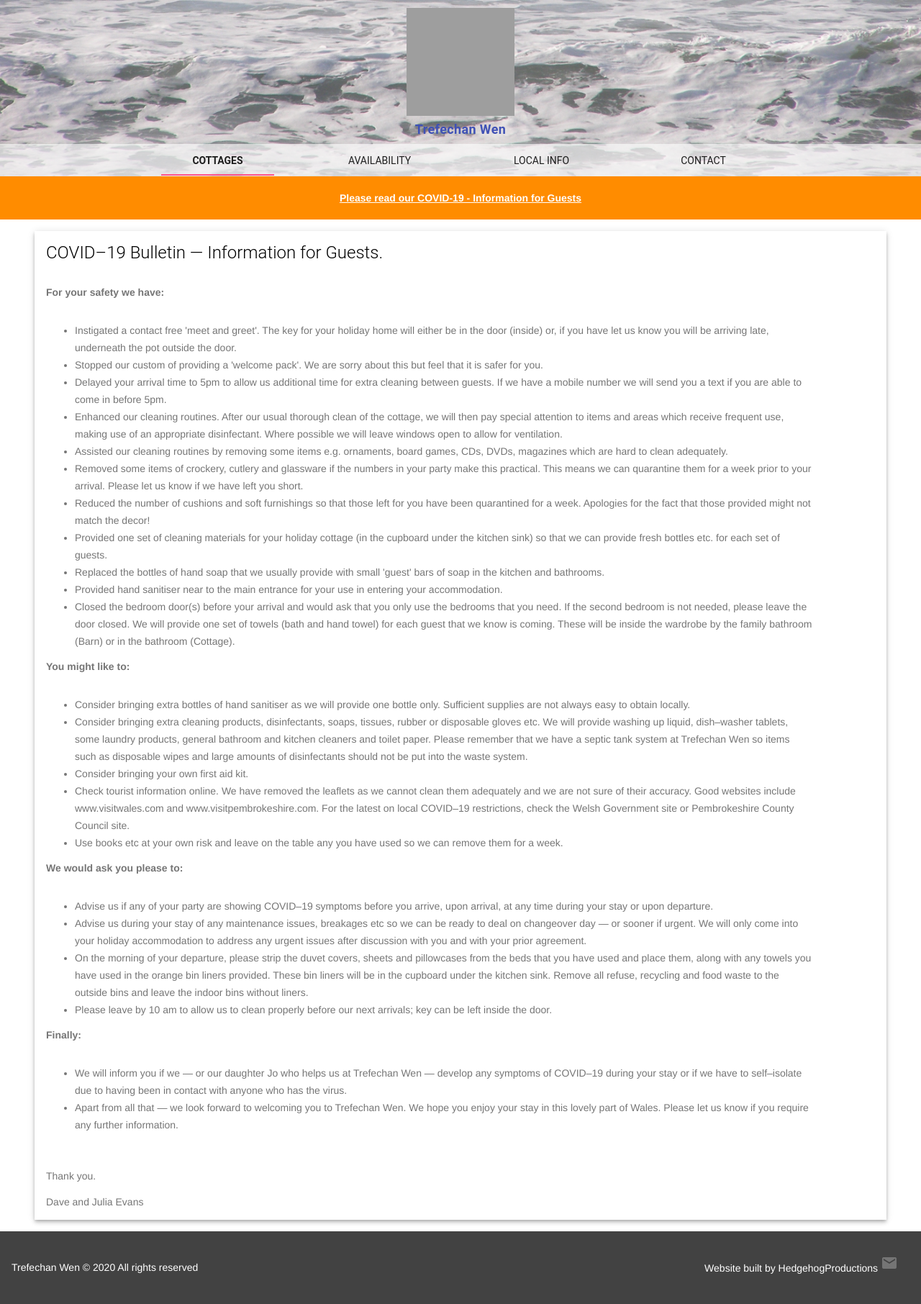
After one commit to HedgehogProductions/trefechanwen, a Django app: page /covid in a window 1280 px wide. The commit adds this page. Shown: the whole page at 72% size. Run offline with Django 3.2, Linux system fonts and the light colour scheme; parts of the project's set-up code (start-up, migrations or seed data) failed here and were passed over; grey boxes are pictures that could not be loaded.

Commit message:
First stab at COVID header and page.

```diff
--- a/trefechanwen/static/css/styles.css
+++ b/trefechanwen/static/css/styles.css
@@ -340,3 +340,27 @@ img.article-image {
     min-height: 256px;
     background: url('/static/images/sky_3.jpg') center / cover;
 }
+
+.covid-header {
+    background-color: darkorange;
+    text-align: center;
+    min-height: 20px;
+    padding: 20px 0;
+}
+
+.covid-header > a:link {
+    color: white;
+    font-weight: bolder;
+}
+.covid-header > a:visited {
+    color: white;
+    font-weight: bolder;
+}
+.covid-header > a:hover {
+    color: white;
+    font-weight: bolder;
+}
+.covid-header > a:active {
+    color: white;
+    font-weight: bolder;
+}
--- a/trefechanwen/templates/base.html
+++ b/trefechanwen/templates/base.html
@@ -39,6 +39,9 @@
             <a class="mdl-navigation__link {% if activeTab == 'contact' %}is-active{% endif %}" href="{% url 'contact' %}">Contact</a>
         </nav>
     </div>
+    <div class="covid-header">
+        <a href="{% url 'covid' %}">Please read our COVID-19 - Information for Guests</a>
+    </div>
     {% endblock %}
 
     <main class="mdl-layout__content">
@@ -49,7 +52,7 @@
         <footer class="mdl-mini-footer">
             <div class="mdl-mini-footer__left-section">
                 <div class="mdl-logo">
-                    Trefechan Wen &copy; 2019 All rights reserved
+                    Trefechan Wen &copy; 2020 All rights reserved
                 </div>
             </div>
             <div class="mdl-mini-footer__right-section">
--- /dev/null
+++ b/trefechanwen/templates/covid.html
@@ -0,0 +1,95 @@
+{% extends "base.html" %}
+
+{% block content %}
+<div class="mdl-grid portfolio-max-width">
+    <div class="mdl-cell mdl-cell--12-col mdl-cell--8-col-tablet mdl-shadow--4dp">
+        <div class="mdl-card__title">
+            <h2 class="mdl-card__title-text">COVID&ndash;19 Bulletin &mdash; Information for Guests.</h2>
+        </div>
+        <div class="mdl-card__supporting-text mdl-card--expand">
+            <b>For your safety we have:</b><br><br>
+            <ul>
+                <li>Instigated a contact free &#39;meet and greet&#39;. The key for your
+                    holiday home will either be in the door (inside) or, if you have let
+                    us know you will be arriving late, underneath the pot outside the door.</li>
+                <li>Stopped our custom of providing a &#39;welcome pack&#39;. We are sorry
+                    about this but feel that it is safer for you.</li>
+                <li>Delayed your arrival time to 5pm to allow us additional time for extra
+                    cleaning between guests. If we have a mobile number we will send you a
+                    text if you are able to come in before 5pm.</li>
+                <li>Enhanced our cleaning routines. After our usual thorough clean of the
+                    cottage, we will then pay special attention to items and areas which
+                    receive frequent use, making use of an appropriate disinfectant. Where
+                    possible we will leave windows open to allow for ventilation.</li>
+                <li>Assisted our cleaning routines by removing some items e.g. ornaments,
+                    board games, CDs, DVDs, magazines which are hard to clean adequately.</li>
+                <li>Removed some items of crockery, cutlery and glassware if the numbers in
+                    your party make this practical. This means we can quarantine them for a
+                    week prior to your arrival. Please let us know if we have left you short.</li>
+                <li>Reduced the number of cushions and soft furnishings so that those left
+                    for you have been quarantined for a week. Apologies for the fact that
+                    those provided might not match the decor&#33;</li>
+                <li>Provided one set of cleaning materials for your holiday cottage (in the
+                    cupboard under the kitchen sink) so that we can provide fresh bottles etc.
+                    for each set of guests.</li>
+                <li>Replaced the bottles of hand soap that we usually provide with small
+                    &#39;guest&#39; bars of soap in the kitchen and bathrooms.</li>
+                <li>Provided hand sanitiser near to the main entrance for your use in entering
+                    your accommodation.</li>
+                <li>Closed the bedroom door(s) before your arrival and would ask that you only
+                    use the bedrooms that you need. If the second bedroom is not needed, please
+                    leave the door closed. We will provide one set of towels (bath and hand towel)
+                    for each guest that we know is coming. These will be inside the wardrobe by
+                    the family bathroom (Barn) or in the bathroom (Cottage).</li>
+            </ul>
+            <b>You might like to:</b><br><br>
+            <ul>
+                <li>Consider bringing extra bottles of hand sanitiser as we will provide one
+                    bottle only. Sufficient supplies are not always easy to obtain locally.</li>
+                <li>Consider bringing extra cleaning products, disinfectants, soaps, tissues,
+                    rubber or disposable gloves etc. We will provide washing up liquid,
+                    dish&ndash;washer tablets, some laundry products, general bathroom and kitchen
+                    cleaners and toilet paper. Please remember that we have a septic tank system
+                    at Trefechan Wen so items such as disposable wipes and large amounts of
+                    disinfectants should not be put into the waste system.</li>
+                <li>Consider bringing your own first aid kit.</li>
+                <li>Check tourist information online. We have removed the leaflets as we cannot
+                    clean them adequately and we are not sure of their accuracy. Good websites
+                    include www.visitwales.com and www.visitpembrokeshire.com. For the latest on
+                    local COVID&ndash;19 restrictions, check the Welsh Government site or
+                    Pembrokeshire County Council site.</li>
+                <li>Use books etc at your own risk and leave on the table any you have used so
+                    we can remove them for a week.</li>
+            </ul>
+            <b>We would ask you please to:</b><br><br>
+            <ul>
+                <li>Advise us if any of your party are showing COVID&ndash;19 symptoms before you
+                    arrive, upon arrival, at any time during your stay or upon departure.</li>
+                <li>Advise us during your stay of any maintenance issues, breakages etc so we
+                    can be ready to deal on changeover day &mdash; or sooner if urgent. We will
+                    only come into your holiday accommodation to address any urgent issues after
+                    discussion with you and with your prior agreement.</li>
+                <li>On the morning of your departure, please strip the duvet covers, sheets and
+                    pillowcases from the beds that you have used and place them, along with any
+                    towels you have used in the orange bin liners provided. These bin liners will
+                    be in the cupboard under the kitchen sink. Remove all refuse, recycling and
+                    food waste to the outside bins and leave the indoor bins without liners.</li>
+                <li>Please leave by 10 am to allow us to clean properly before our next arrivals&#59;
+                    key can be left inside the door.</li>
+            </ul>
+            <b>Finally:</b><br><br>
+            <ul>
+                <li>We will inform you if we &mdash; or our daughter Jo who helps us at Trefechan Wen
+                    &mdash; develop any symptoms of COVID&ndash;19 during your stay or if we have to
+                    self&ndash;isolate due to having been in contact with anyone who has the virus.</li>
+                <li>Apart from all that &mdash; we look forward to welcoming you to Trefechan Wen. We
+                    hope you enjoy your stay in this lovely part of Wales. Please let us know if you
+                    require any further information.</li>
+            </ul>
+            <br><br>
+            Thank you.<br><br>
+            Dave and Julia Evans
+        </div>
+    </div>
+</div>
+{% endblock %}
--- a/trefechanwen/urls.py
+++ b/trefechanwen/urls.py
@@ -34,6 +34,7 @@ urlpatterns = [
     url(r'^beaches$', views.beaches, name='beaches'),
     url(r'^wildlife', views.wildlife, name='wildlife'),
     url(r'^contact$', views.contact, name='contact'),
+    url(r'^covid$', views.covid, name='covid'),
     url(r'^admin/', admin.site.urls),
     url(r'^', include(router.urls)),
     url(r'^api-auth/', include('rest_framework.urls', namespace='rest_framework'))
--- a/trefechanwen/views.py
+++ b/trefechanwen/views.py
@@ -112,3 +112,14 @@ def contact(request):
         'contact.html',
         context={},
     )
+
+def covid(request):
+    """
+    View function for covid page.
+    """
+
+    return render(
+        request,
+        'covid.html',
+        context={},
+    )
```
